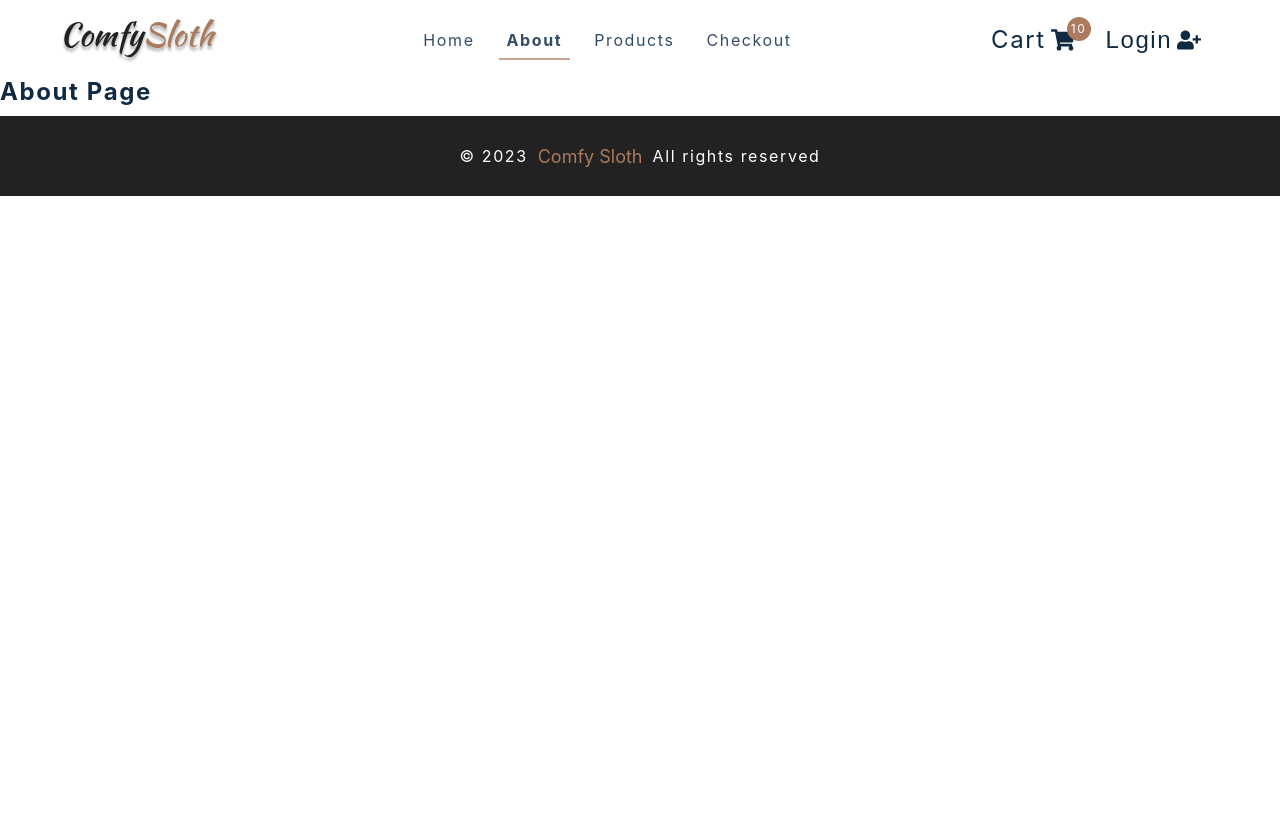
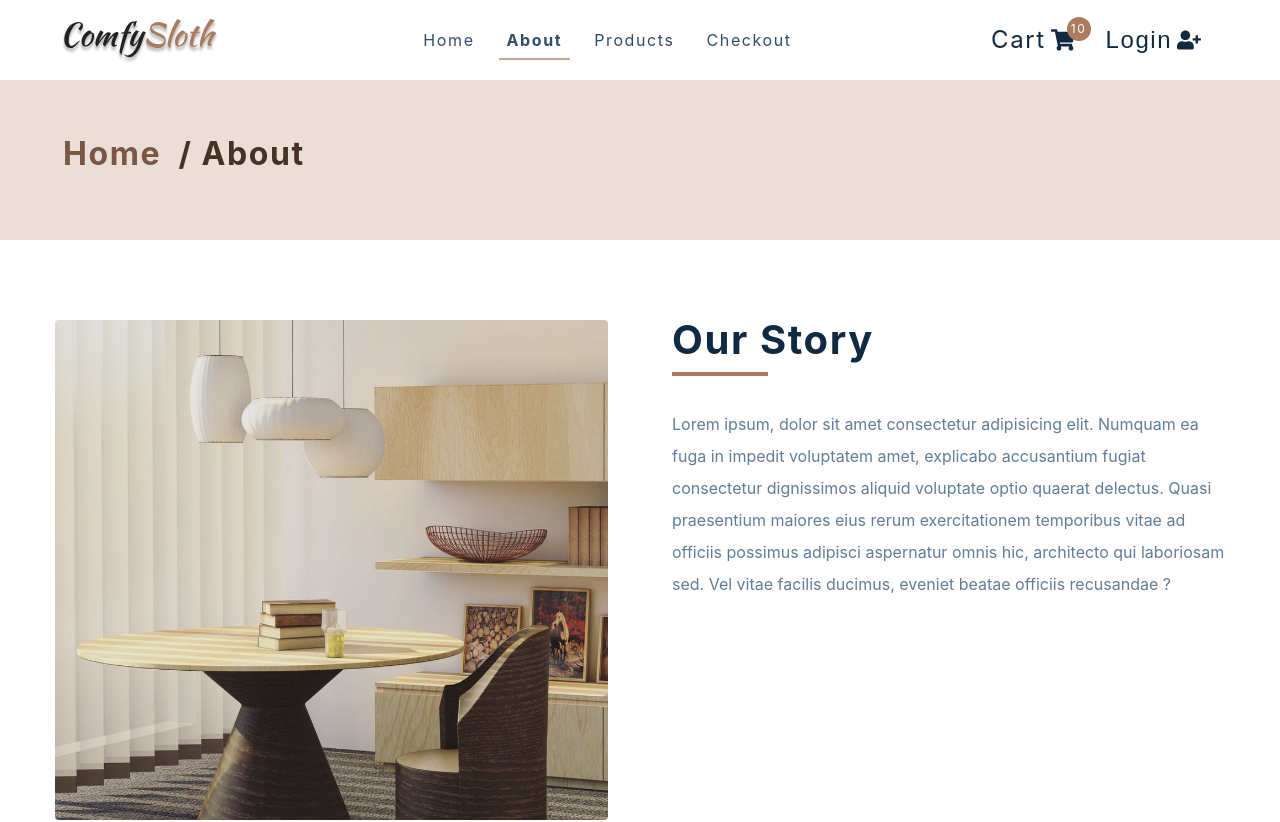
Before and after one commit to graphoeil/redux-comfy-sloth, a React (Create React App) app: page /about in a window 1280 px wide. Shown: the top 822 px of the page. Before the commit the page ends 800 px from the top, so only its background shows below. Built offline with nearby package versions, Linux system fonts and the light colour scheme.

Commit message:
working on about page

```diff
--- a/src/components/PageHero.js
+++ b/src/components/PageHero.js
@@ -4,8 +4,19 @@ import styled from 'styled-components';
 import { Link } from 'react-router-dom';
 
 // Export
-const PageHero = () => {
-	return <h4>page hero</h4>
+const PageHero = ({ title }) => {
+
+	// Return
+	return(
+		<Wrapper>
+			<div className="section-center">
+				<h3>
+					<Link to="/">Home</Link> / { title }
+				</h3>
+			</div>
+		</Wrapper>
+	);
+
 };
 
 // Styled
--- a/src/pages/AboutPage.js
+++ b/src/pages/AboutPage.js
@@ -6,7 +6,28 @@ import aboutImg from '../assets/hero-bcg.jpeg';
 
 // Component
 const AboutPage = () => {
-	return <h4>about page</h4>
+
+	// Return
+	return(
+		<main>
+			<PageHero title="About"/>
+			<Wrapper className="page section section-center">
+				<img src={ aboutImg } alt="nice desk"/>
+				<article>
+					<div className="title">
+						<h2>Our story</h2>
+						<div className="underline"/>
+						<p>Lorem ipsum, dolor sit amet consectetur adipisicing elit. Numquam ea fuga in impedit voluptatem amet,
+							explicabo accusantium fugiat consectetur dignissimos aliquid voluptate optio quaerat delectus.
+							Quasi praesentium maiores eius rerum exercitationem temporibus vitae ad officiis possimus
+							adipisci aspernatur omnis hic, architecto qui laboriosam sed. Vel vitae facilis ducimus,
+							eveniet beatae officiis recusandae ?</p>
+					</div>
+				</article>
+			</Wrapper>
+		</main>
+	);
+
 };
 
 // Styled
```
